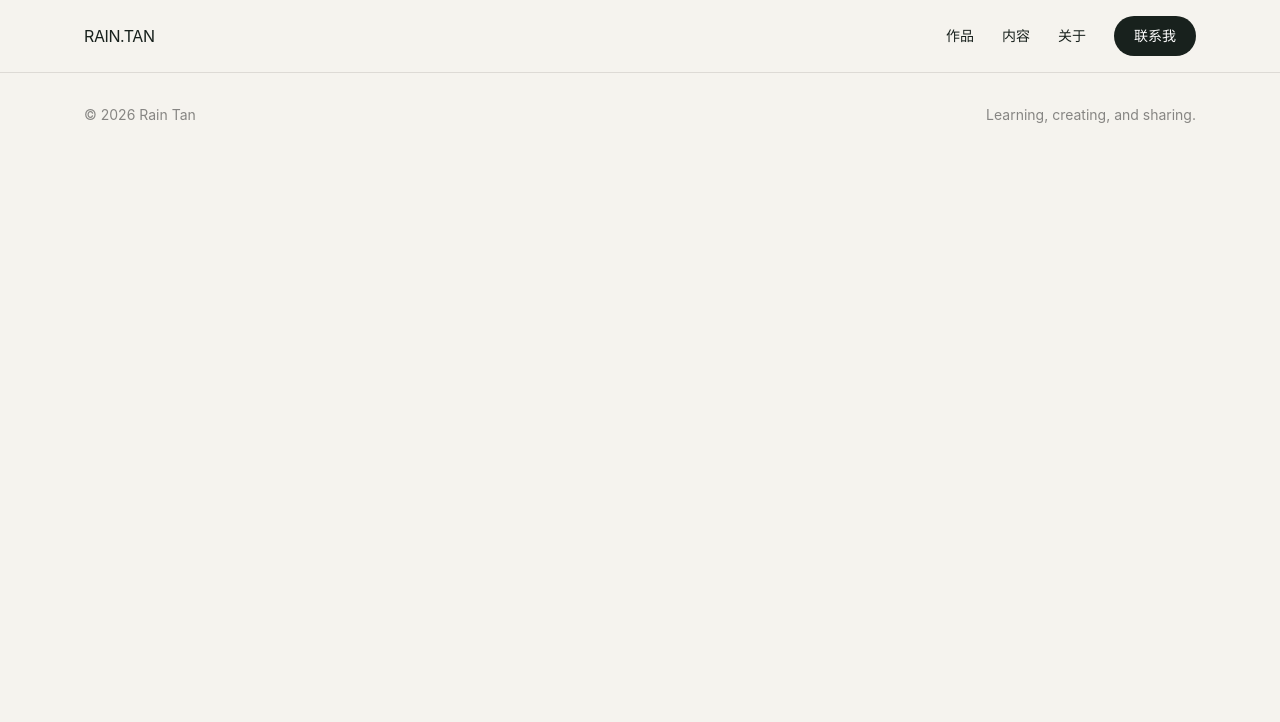
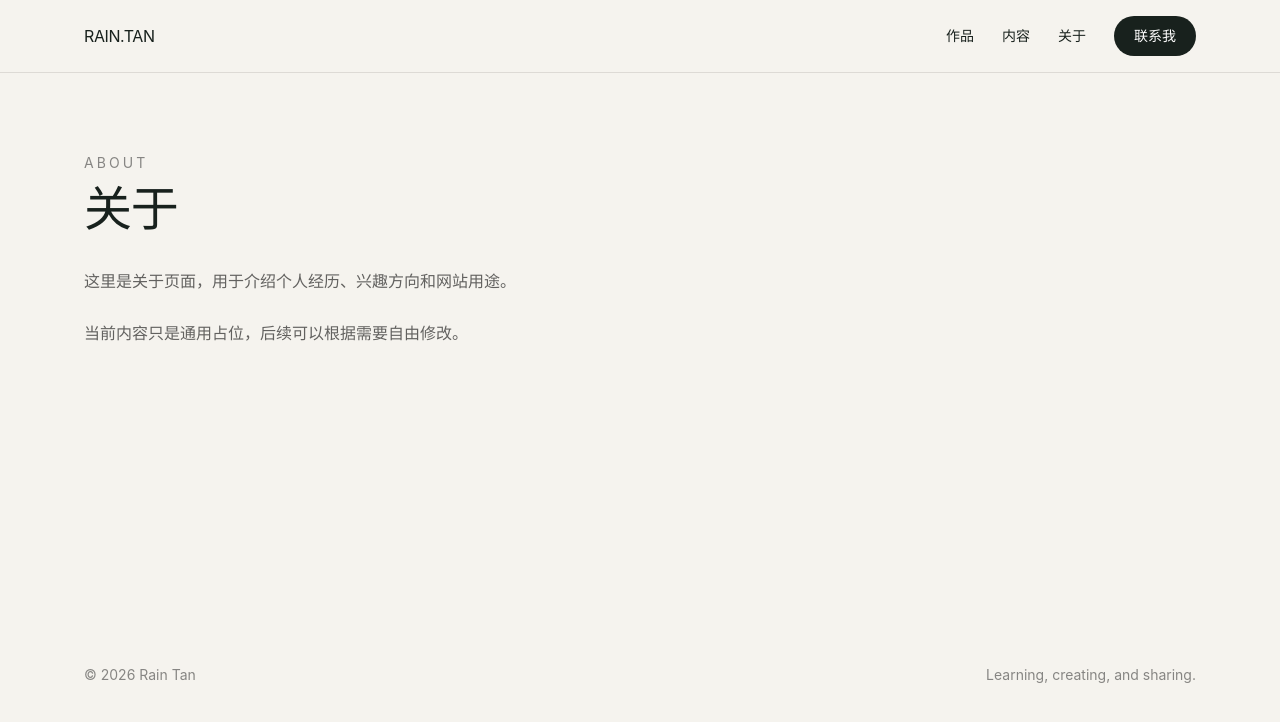
Before and after one commit to DHDSB/rain-portfolio, a React (Vite) app: page /about in a window 1280 px wide. Shown: the top 722 px of the page. Built offline with nearby package versions, Linux system fonts and the light colour scheme.

Commit message:
添加独立的关于页面

```diff
--- a/src/App.jsx
+++ b/src/App.jsx
@@ -5,6 +5,7 @@ import Footer from "./components/Footer.jsx";
 import HomePage from "./pages/HomePage.jsx";
 import WorksPage from "./pages/WorksPage.jsx";
 import WritingPage from "./pages/WritingPage.jsx";
+import AboutPage from "./pages/AboutPage.jsx";
 export default function App() {
   return (
     <div className="min-h-screen bg-[#f5f3ee] text-[#18211d]">
@@ -24,6 +25,10 @@ export default function App() {
         path="/writing"
         element={<WritingPage />}
         />
+        <Route
+        path="/about"
+        element={<AboutPage />}
+        />
       </Routes>
 
       <Footer />
--- /dev/null
+++ b/src/pages/AboutPage.jsx
@@ -0,0 +1,23 @@
+export default function AboutPage() {
+  return (
+    <main className="mx-auto min-h-[70vh] max-w-6xl px-5 py-20">
+      <p className="text-sm uppercase tracking-[0.22em] text-black/45">
+        About
+      </p>
+
+      <h1 className="mt-3 text-5xl font-semibold tracking-tight">
+        关于
+      </h1>
+
+      <div className="mt-8 max-w-2xl space-y-5 leading-8 text-black/60">
+        <p>
+          这里是关于页面，用于介绍个人经历、兴趣方向和网站用途。
+        </p>
+
+        <p>
+          当前内容只是通用占位，后续可以根据需要自由修改。
+        </p>
+      </div>
+    </main>
+  );
+}
```
